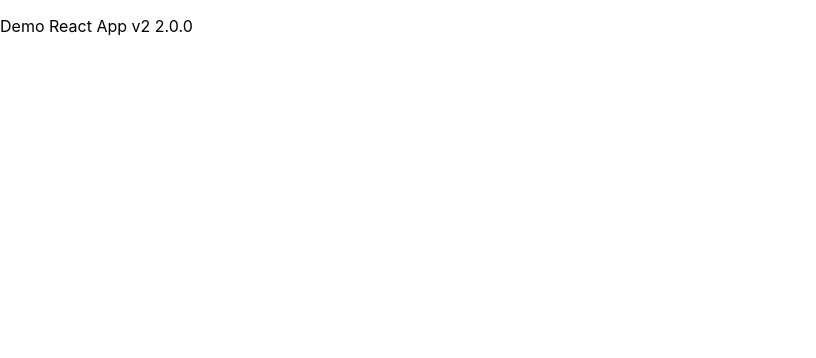
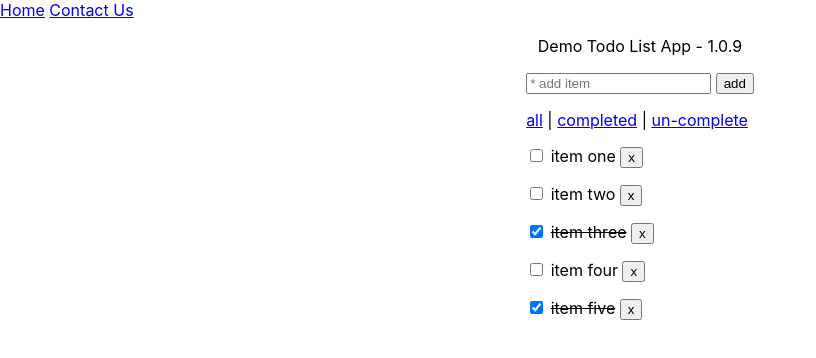
Before and after one commit to Gkilroy/rctdmov1, a React (Create React App) app in the folder rctdmo-v1/: page / in a window 1280 px wide. Shown: the top 358 px of the page, without its empty margins (0-816 px from the left). Built offline with nearby package versions, Linux system fonts and the light colour scheme.

Commit message:
update app and appindex js files

```diff
--- a/rctdmo-v1/src/App.js
+++ b/rctdmo-v1/src/App.js
@@ -1,11 +1,31 @@
 import './App.css';
+import './AppIndex.css';
+import NavMenu from './components/NavMenu';
+//-- github pages webhost - router
+import { HashRouter as Router, Routes, Route } from "react-router-dom";
+//-- localhost or other webhost - router
+//import { BrowserRouter as Router, Routes, Route } from "react-router-dom";
 import Home from './components/pages/Home';
+import ContactUs from './components/pages/ContactUs';
 
 function App() {
   return (
-    <div>
-<p> Demo React App v2 2.0.0</p>
-    </div>
+    <Router>
+      <>
+        <NavMenu/>
+        <div className='container'>
+          <Routes>
+            <Route path="/" element={<Home title="Demo Todo List App - 1.0.9" />}/>
+            <Route path='/contact' element={<ContactUs/>}/>
+            <Route path="*" element={
+                <>
+                  <h4>No page found</h4>
+                </>
+            }/>
+          </Routes>
+        </div>
+      </>
+    </Router>
   );
 }
 
--- /dev/null
+++ b/rctdmo-v1/src/AppIndex.css
@@ -0,0 +1,26 @@
+/*
+-- AppIndex.css --
+*/
+.container {
+  display: flex;
+  flex-direction: column;
+  justify-content: center;
+  align-items: center;
+}
+
+.output1 {
+  border: 1px solid #000000;
+  width: 60%;
+  height: 300px;
+  word-wrap: break-word;
+  overflow-x: hidden;
+  overflow-y: auto;
+}
+
+.action {
+  margin: 10px;
+}
+
+button {
+  cursor: pointer;
+}
```
